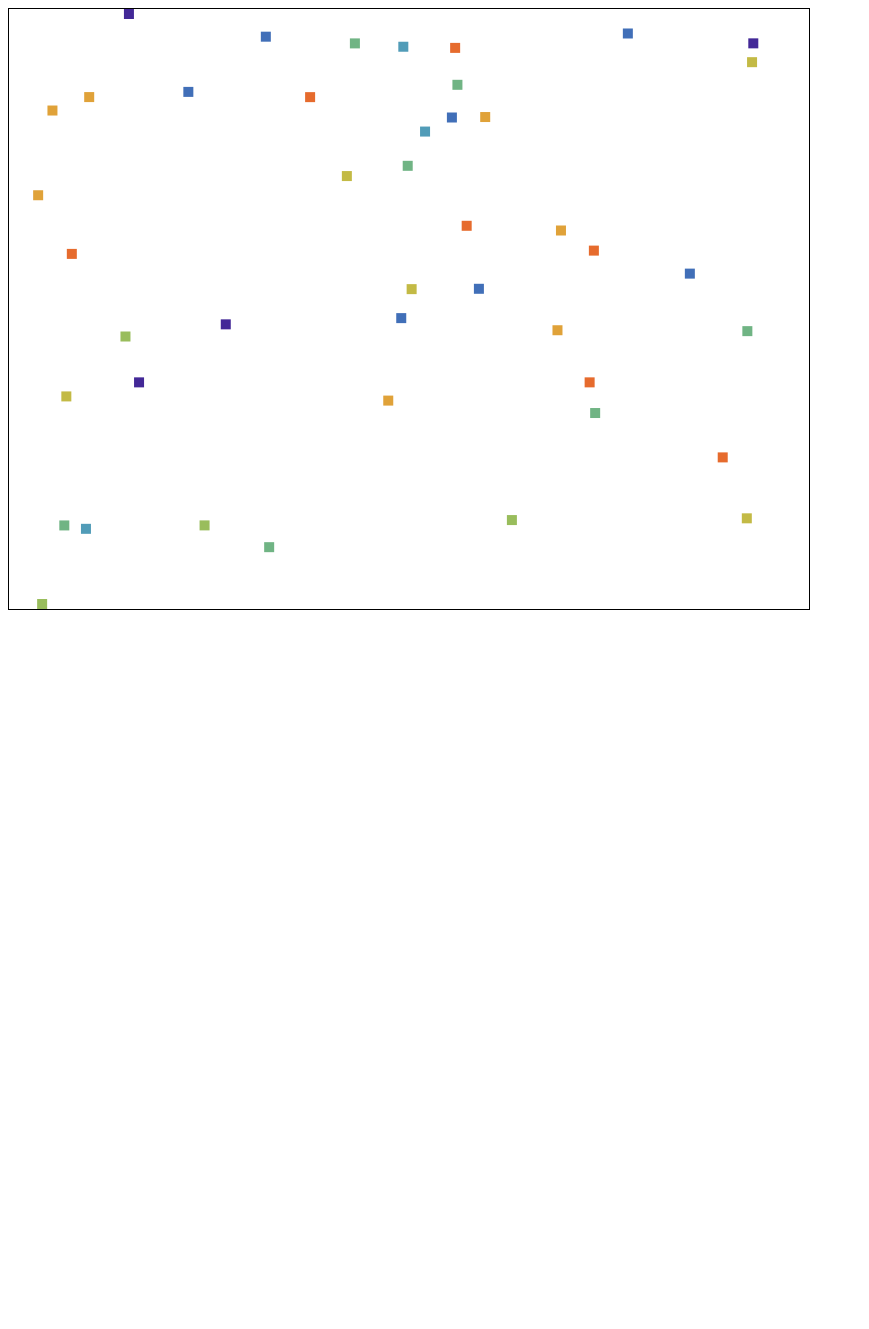
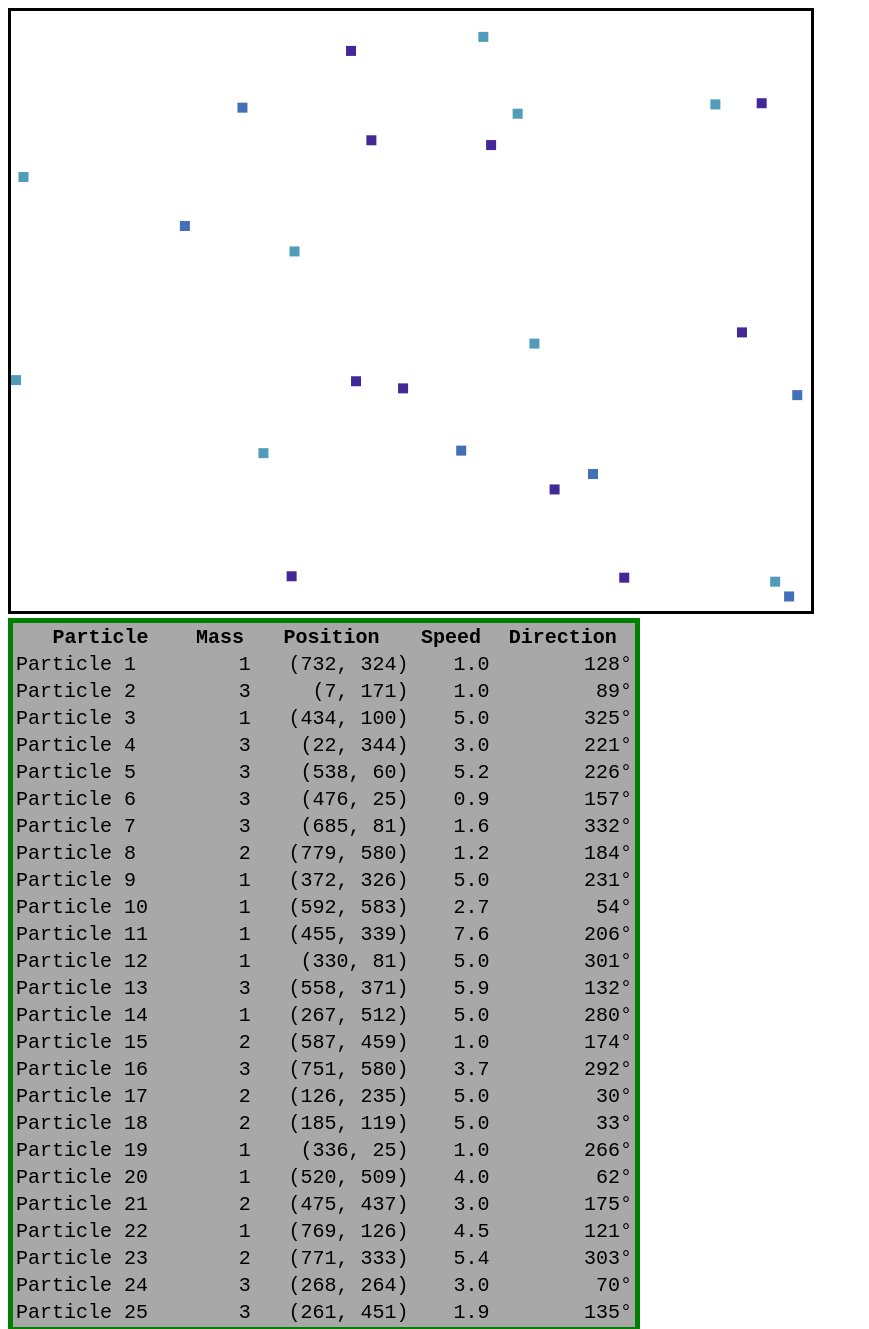
Before and after one commit to YellowYak/collisionsimulator, a website with bundled scripts: page index.html in a window 1280 px wide. Shown: the top 1329 px of the page, without its empty margins (0-869 px from the left). Before the commit the page ends 800 px from the top, so only its background shows below. Built offline with nearby package versions, Linux system fonts and the light colour scheme.

Commit message:
Added StatusBoard class to show <table> of particles.

```diff
--- a/index.html
+++ b/index.html
@@ -5,8 +5,28 @@
     <title>JavaScript module class example</title>
     <style>
       canvas {
-        border: 1px solid black;
+        border: 3px solid black;
       }
+
+      /*CSS rules by Walter, the CSS master!{*/
+      table {
+        border: 5px solid green;
+        width: 50%;
+        background-color: rgb(168, 168, 168);
+        transition: 0.5s;
+        font-size: 20px;
+        font-family: monospace;
+      }
+      table td {
+          text-align: right;
+      }
+      table tr td:first-child{
+        text-align: left;
+      }
+      table:hover{
+        background-color: rgb(131, 131, 131);
+      }
+      /*} CSS rules OVER */
     </style>
     <script type="module" src="main.js"></script>
   </head>
--- a/main.js
+++ b/main.js
@@ -1,4 +1,5 @@
 import { Canvas } from './modules/canvas.js';
+import { StatusBoard } from './modules/statusBoard.js';
 import { Particle } from './modules/particle.js';
 
 var colorMap = ['rgb(120,28,129)', 'rgb(67,40,151)', 'rgb(65,111,184)', 'rgb(81,156,184)', 'rgb(112,180,132)', 'rgb(153,189,92)', 'rgb(195,186,69)', 'rgb(224,162,57)', 'rgb(230,107,45)', 'rgb(217,33,32)'];
@@ -6,10 +7,13 @@ var colorMap = ['rgb(120,28,129)', 'rgb(67,40,151)', 'rgb(65,111,184)', 'rgb(81,
 let myCanvas = new Canvas('myCanvas', document.body, 800, 600);
 myCanvas.create();
 
+let myStatusBoard = new StatusBoard(document.body);
+myStatusBoard.create();
+
 const particles = [];
-const PARTICLE_COUNT = 50;
+const PARTICLE_COUNT = 25;
 for (let i = 0; i < PARTICLE_COUNT; i++) {
-    const mass = getRandomInt(9);
+    const mass = getRandomInt(3) + 1;
     particles.push(
         new Particle({
             name: `Particle ${i+1}`,
@@ -17,17 +21,22 @@ for (let i = 0; i < PARTICLE_COUNT; i++) {
             y: getRandomInt(590),
             radius: 10,
             mass: mass,
-            speed: getRandomInt(10) + 1,
+            speed: getRandomInt(5) + 1,
             direction: getRandomInt(360),
             color: colorMap[mass]
         })
     );
 }
 
-setInterval(updateWorld, 1);
+let iteration = 0;
+setInterval(updateWorld, 25);
 
 function updateWorld() {
     myCanvas.clear();
+
+    if (iteration % 10 === 0) {
+        myStatusBoard.update(particles);
+    }
 
     for (let i = 0; i < particles.length; i++) {
         const currentParticle = particles[i];
@@ -42,6 +51,8 @@ function updateWorld() {
             }
         }
     };
+
+    iteration++;
 }
 
 function getRandomInt(max) {
--- /dev/null
+++ b/modules/statusBoard.js
@@ -0,0 +1,77 @@
+class StatusBoard {
+    constructor(parent) {
+        this.parent = parent;
+
+        this.table = null;
+        this.tbody = null;
+    }
+
+    create() {
+        if (this.table === null) {
+            // Create table
+            this.table = document.createElement('table');
+            this.parent.appendChild(this.table);
+
+            const thead = document.createElement('thead');
+            this.table.appendChild(thead);
+
+            const theadTr = document.createElement('tr');
+            thead.appendChild(theadTr);
+
+            let th = document.createElement('th');
+            th.innerText = 'Particle';
+            theadTr.appendChild(th);
+
+            th = document.createElement('th');
+            th.innerText = 'Mass';
+            theadTr.appendChild(th);
+
+            th = document.createElement('th');
+            th.innerText = 'Position';
+            theadTr.appendChild(th);
+
+            th = document.createElement('th');
+            th.innerText = 'Speed';
+            theadTr.appendChild(th);
+
+            th = document.createElement('th');
+            th.innerText = 'Direction';
+            theadTr.appendChild(th);
+
+            this.tbody = document.createElement('tbody');
+            this.table.appendChild(this.tbody);
+        }
+    }
+
+    update(particles) {
+        this.tbody.replaceChildren();
+
+        particles.forEach(p => {
+            const tr = document.createElement('tr');
+            this.tbody.appendChild(tr);
+
+            let td = document.createElement('td');
+            td.innerText = p.name;
+            tr.appendChild(td);
+
+            td = document.createElement('td');
+            td.innerText = p.mass;
+            tr.appendChild(td);
+
+            td = document.createElement('td');
+            td.innerText = `(${p.x.toFixed(0)}, ${p.y.toFixed(0)})`;
+            tr.appendChild(td);
+
+            td = document.createElement('td');
+            td.innerText = p.speed.toFixed(1);
+            tr.appendChild(td);
+
+            td = document.createElement('td');
+            td.innerHTML = `${p.direction.toFixed(0)}&deg`;
+            tr.appendChild(td);
+        });
+    }
+}
+
+
+export { StatusBoard };
```
